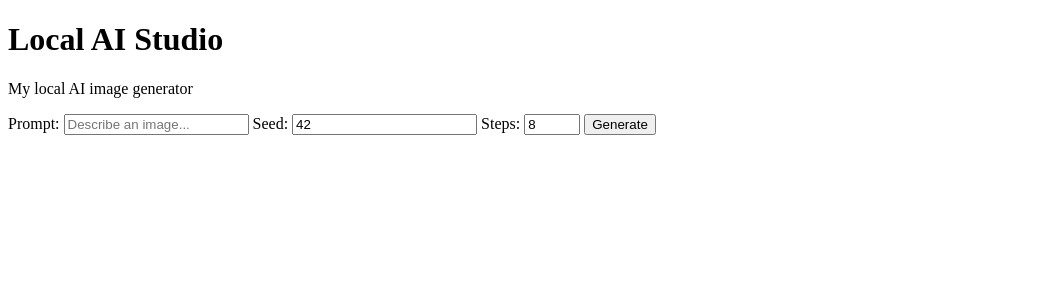
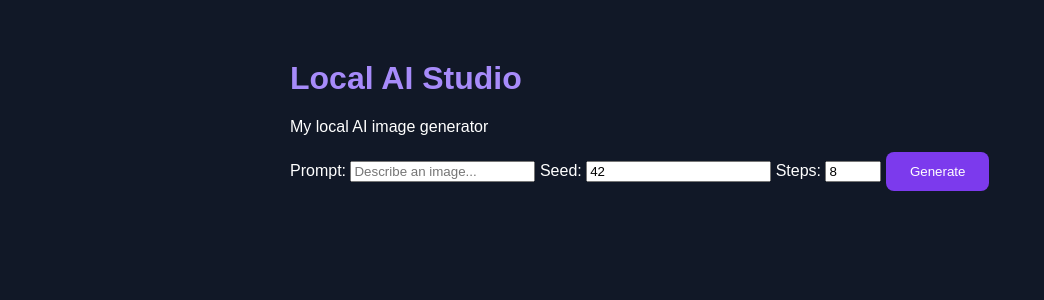
Before and after one commit to robertsevastjanov/Local-ai-studio, a FastAPI app: page / in a window 1280 px wide. Shown: the top 300 px of the page, without its empty margins (0-1044 px from the left). Run offline with FastAPI, Linux system fonts and the light colour scheme.

Commit message:
style: add dark theme and configure static CSS serving

```diff
--- a/main.py
+++ b/main.py
@@ -6,6 +6,7 @@ from fastapi.responses import FileResponse
 
 app = FastAPI(title="Local AI Studio")
 app.mount("/images", StaticFiles(directory="images"), name="images")
+app.mount("/static", StaticFiles(directory="static"), name="static")
 @app.get("/")
 def home():
     return FileResponse("templates/index.html")
--- /dev/null
+++ b/static/style.css
@@ -0,0 +1,24 @@
+body {
+    background-color: #111827;
+    color: white;
+    font-family: Arial, sans-serif;
+    max-width: 700px;
+    margin: 60px auto;
+}
+
+h1 {
+    color: #a78bfa;
+}
+
+button {
+    background-color: #7c3aed;
+    color: white;
+    padding: 12px 24px;
+    border: none;
+    border-radius: 8px;
+    cursor: pointer;
+}
+
+#errorMessage {
+    color: #f87171;
+}
--- a/templates/index.html
+++ b/templates/index.html
@@ -2,6 +2,7 @@
 <html>
 <head>
     <title>Local AI Studio</title>
+    <link rel="stylesheet" href="/static/style.css">
 </head>
 
 <body>
@@ -32,7 +33,7 @@
     >
 
     <button id="generateButton">Generate</button>
-    <p id="errorMessage" style="color: red;"></p>
+    <p id="errorMessage"></p>
     <img id="resultImage">
 
     <script>
```
